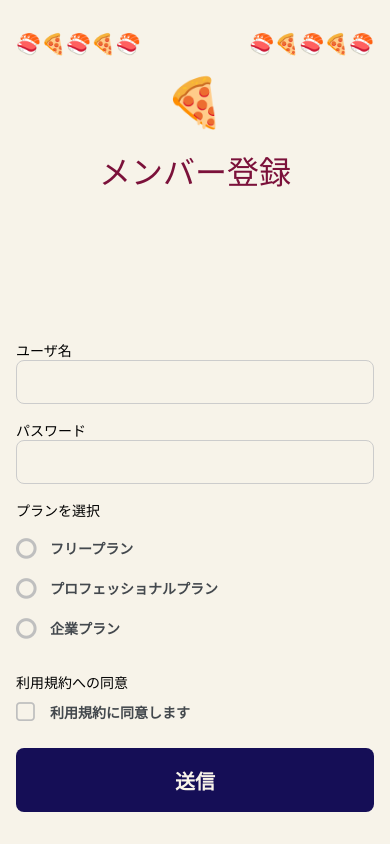
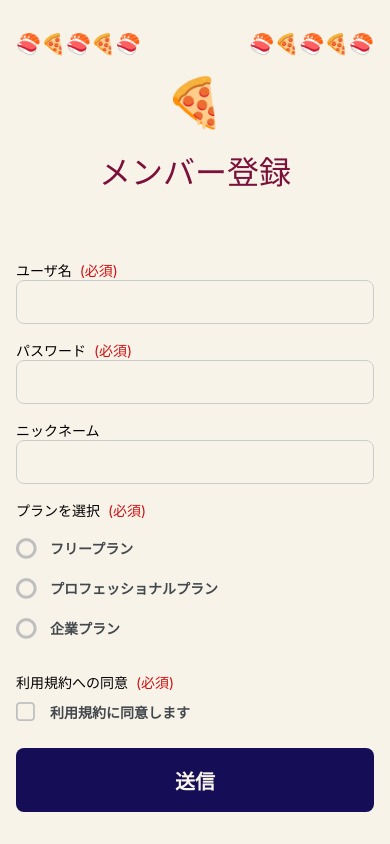
Before and after one commit to suzukalight/study-styled-components-mixin-csstype-expo, a React Native app: screen / in a window 390 px wide. Built offline with nearby package versions, Linux system fonts and the light colour scheme.

Commit message:
Add nickname(optional) to SignUpForm

```diff
--- a/src/components/organisms/SignUpForm/index.tsx
+++ b/src/components/organisms/SignUpForm/index.tsx
@@ -16,6 +16,7 @@ import { RadioItem } from '../../forms/RadioGroup/type';
 type FormData = {
   username: string;
   password: string;
+  nickname: string;
   plan: string;
   agreement: boolean;
 };
@@ -50,16 +51,27 @@ export const SignUpFormPresenter = ({
         control={control}
         name="username"
         label="ユーザ名"
+        required
         keyboardType="email-address"
       />
     </Box>
 
     <Box>
-      <RhfTextInput control={control} name="password" label="パスワード" secureTextEntry={true} />
+      <RhfTextInput
+        control={control}
+        name="password"
+        label="パスワード"
+        required
+        secureTextEntry={true}
+      />
     </Box>
 
     <Box>
-      <RhfRadioGroup control={control} name="plan" label="プランを選択" items={plans} />
+      <RhfTextInput control={control} name="nickname" label="ニックネーム" />
+    </Box>
+
+    <Box>
+      <RhfRadioGroup control={control} name="plan" label="プランを選択" items={plans} required />
     </Box>
 
     <Box>
@@ -68,6 +80,7 @@ export const SignUpFormPresenter = ({
         name="agreement"
         label="利用規約への同意"
         title="利用規約に同意します"
+        required
       />
     </Box>
 
```
